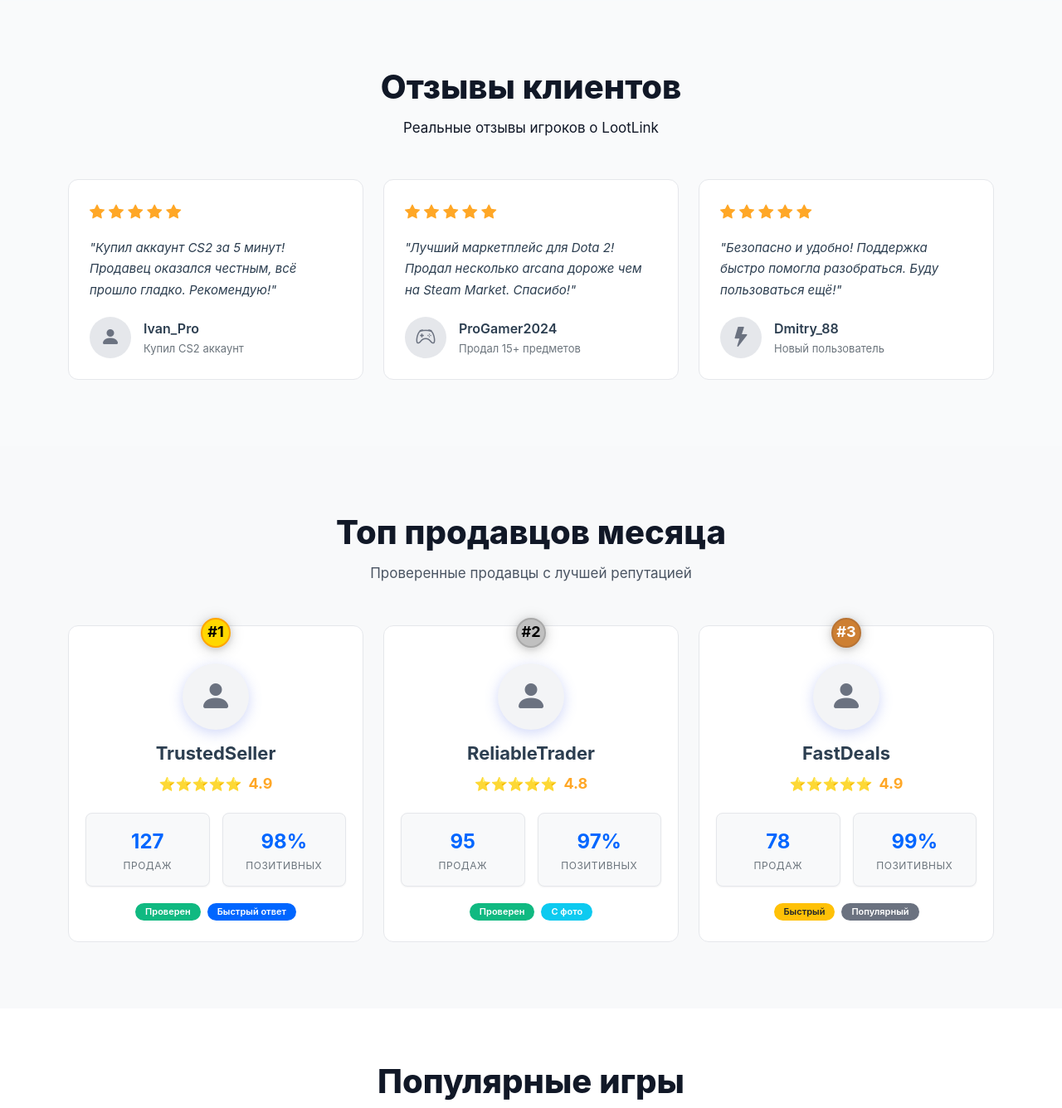
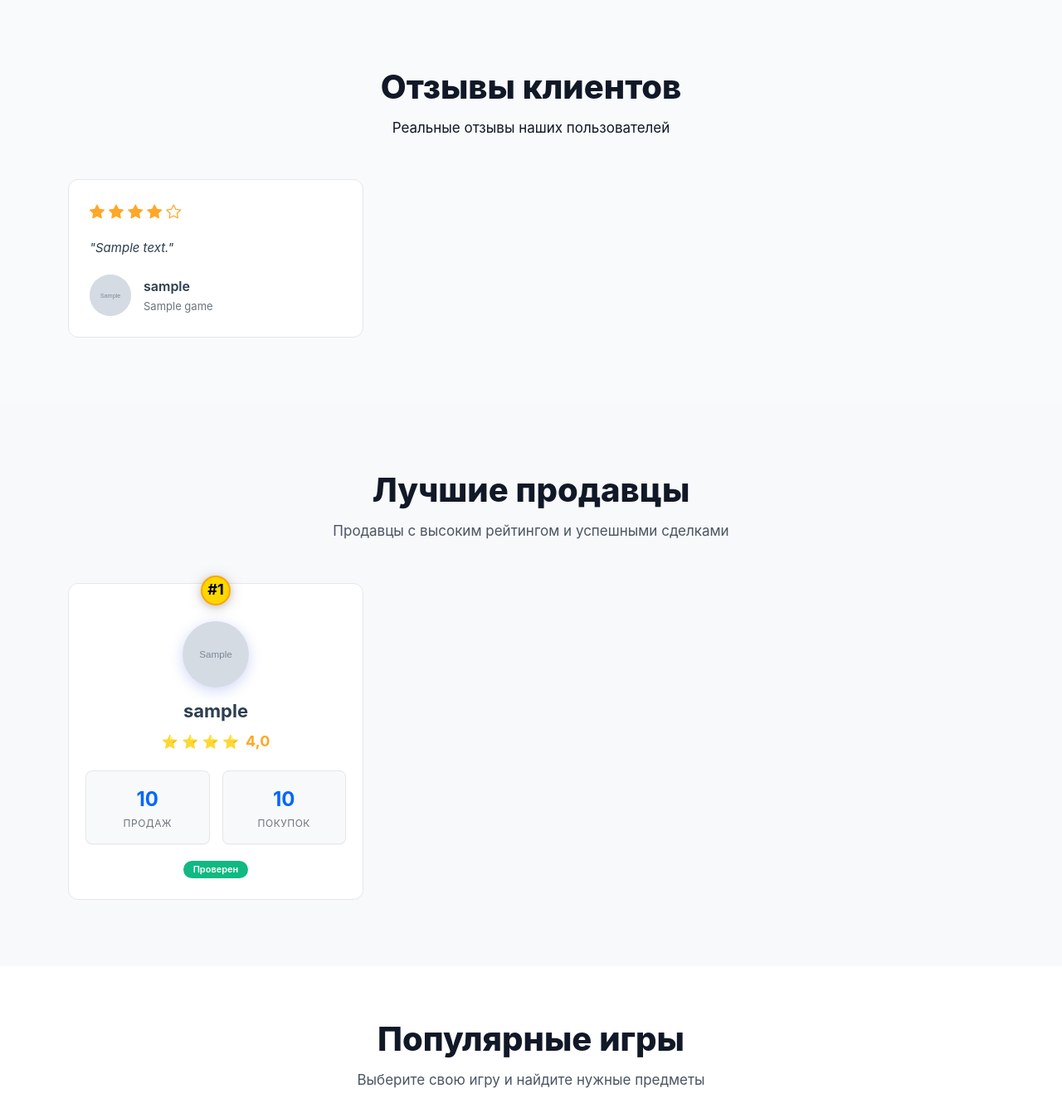
Before and after one commit to reazonvan/LootLink---Marketplace, a Django app: page / in a window 1280 px wide. Shown: the part 2902-4238 px from the top of the page at 83% size. Run offline with Django 4.2, Linux system fonts and the light colour scheme; tables that the repository leaves empty hold one stand-in row (values such as "Sample post"); grey boxes marked "Sample" are stand-in pictures; parts of the project's set-up code (start-up, migrations or seed data) failed here and were passed over.

Commit message:
fix: replace fake data with real database queries - testimonials and top sellers now dynamic

```diff
--- a/listings/views.py
+++ b/listings/views.py
@@ -44,18 +44,32 @@ def landing_page(request):
     stats = cache.get(cache_key)
 
     if stats is None:
-        # Реальная статистика из базы данных (с приукрашиванием для презентабельности)
+        # РЕАЛЬНАЯ статистика из базы данных (без приукрашивания)
         actual_users = CustomUser.objects.count()
         actual_listings = Listing.objects.filter(status='active').count()
         actual_deals = PurchaseRequest.objects.filter(status='completed').count()
 
         stats = {
-            'total_listings': max(actual_listings, 150),  # Минимум показываем 150
-            'total_users': max(actual_users, 500),  # Минимум показываем 500
-            'total_deals': max(actual_deals, 230),  # Минимум показываем 230
+            'total_listings': actual_listings,  # Реальное количество
+            'total_users': actual_users,  # Реальное количество
+            'total_deals': actual_deals,  # Реальное количество
         }
         # Кешируем на 5 минут (300 секунд)
         cache.set(cache_key, stats, 300)
+
+    # Реальные отзывы из базы данных (последние 3 с оценкой 4+)
+    from transactions.models import Review
+    real_reviews = Review.objects.filter(
+        rating__gte=4  # Только хорошие отзывы
+    ).select_related('reviewer', 'purchase_request__listing').order_by('-created_at')[:3]
+
+    # Топ продавцов по рейтингу (только с реальными продажами)
+    from accounts.models import Profile
+    top_sellers = Profile.objects.filter(
+        user__is_active=True,
+        rating__gt=0,  # Есть рейтинг
+        total_sales__gt=0  # Есть продажи
+    ).select_related('user').order_by('-rating', '-total_sales')[:3]
 
     context = {
         'latest_listings': latest_listings,
@@ -64,6 +78,8 @@ def landing_page(request):
         'total_listings': stats['total_listings'],  # Для совместимости
         'total_users': stats['total_users'],
         'total_deals': stats['total_deals'],
+        'real_reviews': real_reviews,  # РЕАЛЬНЫЕ отзывы
+        'top_sellers': top_sellers,  # РЕАЛЬНЫЕ топ продавцы
     }
 
     return render(request, 'listings/landing_page.html', context)
--- a/templates/listings/landing_page.html
+++ b/templates/listings/landing_page.html
@@ -34,46 +34,7 @@
                     </div>
                 </div>
             </div>
-            <div class="col-lg-6">
-                <div class="hero-illustration">
-                    <!-- Анимированные карточки товаров -->
-                    <div class="floating-card floating-card-1">
-                        <div class="card-mini-image">
-                            <i class="bi bi-gem"></i>
-                        </div>
-                        <div class="card-mini-content">
-                            <div class="card-mini-title">Dragon Lore AWP</div>
-                            <div class="card-mini-price">15,000 ₽</div>
-                        </div>
-                    </div>
-
-                    <div class="floating-card floating-card-2">
-                        <div class="card-mini-image">
-                            <i class="bi bi-trophy-fill"></i>
-                        </div>
-                        <div class="card-mini-content">
-                            <div class="card-mini-title">Arcana Pack</div>
-                            <div class="card-mini-price">3,500 ₽</div>
-                        </div>
-                    </div>
-
-                    <div class="floating-card floating-card-3">
-                        <div class="card-mini-image">
-                            <i class="bi bi-shield-fill-check"></i>
-                        </div>
-                        <div class="card-mini-content">
-                            <div class="card-mini-title">Rare Skin</div>
-                            <div class="card-mini-price">999 ₽</div>
-                        </div>
-                    </div>
-
-                    <!-- Центральный элемент -->
-                    <div class="hero-center-badge">
-                        <i class="bi bi-bag-check-fill"></i>
-                        <div class="hero-center-text">Безопасно</div>
-                    </div>
-                </div>
-            </div>
+            <!-- Hero illustration убран для production -->
         </div>
     </div>
 </section>
@@ -239,161 +200,107 @@
 </section>
 {% endif %}
 
-<!-- Testimonials Section -->
+<!-- Testimonials Section (РЕАЛЬНЫЕ отзывы из БД) -->
+{% if real_reviews %}
 <section class="testimonials-section">
     <div class="container">
         <div class="text-center mb-5">
             <h2 class="section-title">Отзывы клиентов</h2>
-            <p class="section-subtitle">Реальные отзывы игроков о LootLink</p>
+            <p class="section-subtitle">Реальные отзывы наших пользователей</p>
         </div>
         <div class="row g-4">
+            {% for review in real_reviews %}
             <div class="col-md-4">
                 <div class="testimonial-card">
                     <div class="testimonial-rating">
-                        <i class="bi bi-star-fill"></i>
-                        <i class="bi bi-star-fill"></i>
-                        <i class="bi bi-star-fill"></i>
-                        <i class="bi bi-star-fill"></i>
-                        <i class="bi bi-star-fill"></i>
+                        {% for i in "12345" %}
+                            {% if forloop.counter <= review.rating %}
+                            <i class="bi bi-star-fill"></i>
+                            {% else %}
+                            <i class="bi bi-star"></i>
+                            {% endif %}
+                        {% endfor %}
                     </div>
-                    <p class="testimonial-text">"Купил аккаунт CS2 за 5 минут! Продавец оказался честным, всё прошло гладко. Рекомендую!"</p>
+                    <p class="testimonial-text">"{{ review.comment|default:"Отличная сделка! Всё прошло быстро и безопасно." }}"</p>
                     <div class="testimonial-author">
-                        <div class="author-avatar"><i class="bi bi-person-fill"></i></div>
+                        <div class="author-avatar">
+                            {% if review.reviewer.profile.avatar %}
+                            <img src="{{ review.reviewer.profile.avatar.url }}" alt="{{ review.reviewer.username }}" style="width:50px;height:50px;border-radius:50%;object-fit:cover;">
+                            {% else %}
+                            <i class="bi bi-person-fill"></i>
+                            {% endif %}
+                        </div>
                         <div>
-                            <div class="author-name">Ivan_Pro</div>
-                            <div class="author-meta">Купил CS2 аккаунт</div>
+                            <div class="author-name">{{ review.reviewer.username }}</div>
+                            <div class="author-meta">{{ review.purchase_request.listing.game.name }}</div>
                         </div>
                     </div>
                 </div>
             </div>
+            {% endfor %}
+        </div>
+    </div>
+</section>
+{% endif %}
+
+<!-- Top Sellers Section (РЕАЛЬНЫЕ продавцы из БД) -->
+{% if top_sellers %}
+<section class="top-sellers-section">
+    <div class="container">
+        <div class="text-center mb-5">
+            <h2 class="section-title">Лучшие продавцы</h2>
+            <p class="section-subtitle">Продавцы с высоким рейтингом и успешными сделками</p>
+        </div>
+        <div class="row g-4">
+            {% for seller in top_sellers %}
             <div class="col-md-4">
-                <div class="testimonial-card">
-                    <div class="testimonial-rating">
-                        <i class="bi bi-star-fill"></i>
-                        <i class="bi bi-star-fill"></i>
-                        <i class="bi bi-star-fill"></i>
-                        <i class="bi bi-star-fill"></i>
-                        <i class="bi bi-star-fill"></i>
+                <div class="top-seller-card">
+                    <div class="seller-rank {% if forloop.first %}gold{% elif forloop.counter == 2 %}silver{% else %}bronze{% endif %}">#{{ forloop.counter }}</div>
+                    <div class="seller-avatar-large">
+                        {% if seller.avatar %}
+                        <img src="{{ seller.avatar.url }}" alt="{{ seller.user.username }}" style="width:80px;height:80px;border-radius:50%;object-fit:cover;">
+                        {% else %}
+                        <i class="bi bi-person-fill"></i>
+                        {% endif %}
                     </div>
-                    <p class="testimonial-text">"Лучший маркетплейс для Dota 2! Продал несколько arcana дороже чем на Steam Market. Спасибо!"</p>
-                    <div class="testimonial-author">
-                        <div class="author-avatar"><i class="bi bi-controller"></i></div>
-                        <div>
-                            <div class="author-name">ProGamer2024</div>
-                            <div class="author-meta">Продал 15+ предметов</div>
+                    <h4 class="seller-name-large">
+                        <a href="{% url 'accounts:profile' seller.user.username %}" style="text-decoration:none;color:inherit;">
+                            {{ seller.user.username }}
+                        </a>
+                    </h4>
+                    <div class="seller-rating-large">
+                        <span class="rating-stars">
+                            {% for i in "12345" %}
+                                {% if i|add:"0" <= seller.rating %}⭐{% endif %}
+                            {% endfor %}
+                        </span>
+                        <span class="rating-value">{{ seller.rating|floatformat:1 }}</span>
+                    </div>
+                    <div class="seller-stats-grid">
+                        <div class="stat-box">
+                            <div class="stat-value-small">{{ seller.total_sales }}</div>
+                            <div class="stat-label-small">Продаж</div>
                         </div>
+                        <div class="stat-box">
+                            <div class="stat-value-small">{{ seller.total_purchases }}</div>
+                            <div class="stat-label-small">Покупок</div>
+                        </div>
+                    </div>
+                    <div class="seller-badges">
+                        {% if seller.is_verified %}
+                        <span class="badge bg-success">Проверен</span>
+                        {% endif %}
+                        {% if seller.total_sales > 10 %}
+                        <span class="badge bg-primary">Опытный</span>
+                        {% endif %}
                     </div>
                 </div>
             </div>
-            <div class="col-md-4">
-                <div class="testimonial-card">
-                    <div class="testimonial-rating">
-                        <i class="bi bi-star-fill"></i>
-                        <i class="bi bi-star-fill"></i>
-                        <i class="bi bi-star-fill"></i>
-                        <i class="bi bi-star-fill"></i>
-                        <i class="bi bi-star-fill"></i>
-                    </div>
-                    <p class="testimonial-text">"Безопасно и удобно! Поддержка быстро помогла разобраться. Буду пользоваться ещё!"</p>
-                    <div class="testimonial-author">
-                        <div class="author-avatar"><i class="bi bi-lightning-fill"></i></div>
-                        <div>
-                            <div class="author-name">Dmitry_88</div>
-                            <div class="author-meta">Новый пользователь</div>
-                        </div>
-                    </div>
-                </div>
-            </div>
+            {% endfor %}
         </div>
     </div>
 </section>
-
-<!-- Top Sellers Section -->
-<section class="top-sellers-section">
-    <div class="container">
-        <div class="text-center mb-5">
-            <h2 class="section-title">Топ продавцов месяца</h2>
-            <p class="section-subtitle">Проверенные продавцы с лучшей репутацией</p>
-        </div>
-        <div class="row g-4">
-            <div class="col-md-4">
-                <div class="top-seller-card">
-                    <div class="seller-rank gold">#1</div>
-                    <div class="seller-avatar-large"><i class="bi bi-person-fill"></i></div>
-                    <h4 class="seller-name-large">TrustedSeller</h4>
-                    <div class="seller-rating-large">
-                        <span class="rating-stars">⭐⭐⭐⭐⭐</span>
-                        <span class="rating-value">4.9</span>
-                    </div>
-                    <div class="seller-stats-grid">
-                        <div class="stat-box">
-                            <div class="stat-value-small">127</div>
-                            <div class="stat-label-small">Продаж</div>
-                        </div>
-                        <div class="stat-box">
-                            <div class="stat-value-small">98%</div>
-                            <div class="stat-label-small">Позитивных</div>
-                        </div>
-                    </div>
-                    <div class="seller-badges">
-                        <span class="badge bg-success">Проверен</span>
-                        <span class="badge bg-primary">Быстрый ответ</span>
-                    </div>
-                </div>
-            </div>
-            <div class="col-md-4">
-                <div class="top-seller-card">
-                    <div class="seller-rank silver">#2</div>
-                    <div class="seller-avatar-large"><i class="bi bi-person-fill"></i></div>
-                    <h4 class="seller-name-large">ReliableTrader</h4>
-                    <div class="seller-rating-large">
-                        <span class="rating-stars">⭐⭐⭐⭐⭐</span>
-                        <span class="rating-value">4.8</span>
-                    </div>
-                    <div class="seller-stats-grid">
-                        <div class="stat-box">
-                            <div class="stat-value-small">95</div>
-                            <div class="stat-label-small">Продаж</div>
-                        </div>
-                        <div class="stat-box">
-                            <div class="stat-value-small">97%</div>
-                            <div class="stat-label-small">Позитивных</div>
-                        </div>
-                    </div>
-                    <div class="seller-badges">
-                        <span class="badge bg-success">Проверен</span>
-                        <span class="badge bg-info">С фото</span>
-                    </div>
-                </div>
-            </div>
-            <div class="col-md-4">
-                <div class="top-seller-card">
-                    <div class="seller-rank bronze">#3</div>
-                    <div class="seller-avatar-large"><i class="bi bi-person-fill"></i></div>
-                    <h4 class="seller-name-large">FastDeals</h4>
-                    <div class="seller-rating-large">
-                        <span class="rating-stars">⭐⭐⭐⭐⭐</span>
-                        <span class="rating-value">4.9</span>
-                    </div>
-                    <div class="seller-stats-grid">
-                        <div class="stat-box">
-                            <div class="stat-value-small">78</div>
-                            <div class="stat-label-small">Продаж</div>
-                        </div>
-                        <div class="stat-box">
-                            <div class="stat-value-small">99%</div>
-                            <div class="stat-label-small">Позитивных</div>
-                        </div>
-                    </div>
-                    <div class="seller-badges">
-                        <span class="badge bg-warning text-dark">Быстрый</span>
-                        <span class="badge bg-secondary">Популярный</span>
-                    </div>
-                </div>
-            </div>
-        </div>
-    </div>
-</section>
+{% endif %}
 
 <!-- Games Section -->
 {% if games %}
```
Also changed, not shown: listings/management/commands/remove_demo_data.py (added, +46 -0 lines).
